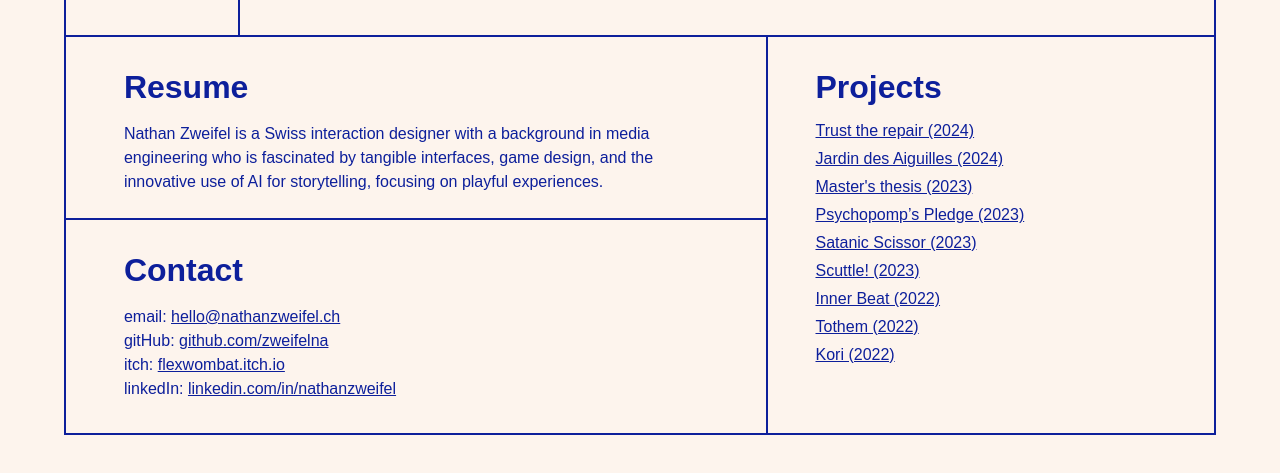
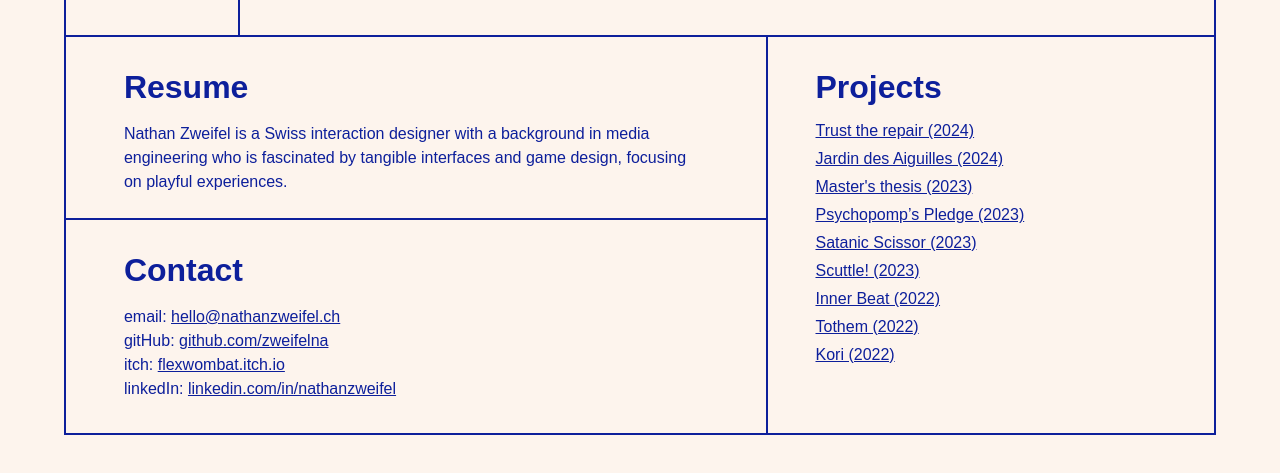
Before and after one commit to zweifelna/personnal-website, an Astro site: page / in a window 1280 px wide. Shown: the part 181-654 px from the top of the page. Built offline with nearby package versions, Linux system fonts and the light colour scheme; Astro itself is replaced by a stand-in of ours; a web font is replaced by a local one.

Commit message:
edit personal description

```diff
--- a/src/pages/index.astro
+++ b/src/pages/index.astro
@@ -22,7 +22,7 @@ import { handleProjectClick } from '../scripts/projectToggle.ts';
             <div class="left-column">
 				<div class="section resume" id="resume-section">
 					<h2>Resume</h2>
-					<p>Nathan Zweifel is a Swiss interaction designer with a background in media engineering who is fascinated by tangible interfaces, game design, and the innovative use of AI for storytelling, focusing on playful experiences.</p>
+					<p>Nathan Zweifel is a Swiss interaction designer with a background in media engineering who is fascinated by tangible interfaces and game design, focusing on playful experiences.</p>
 				</div>
 				<div class="section contact">
 					<h2>Contact</h2>
```
